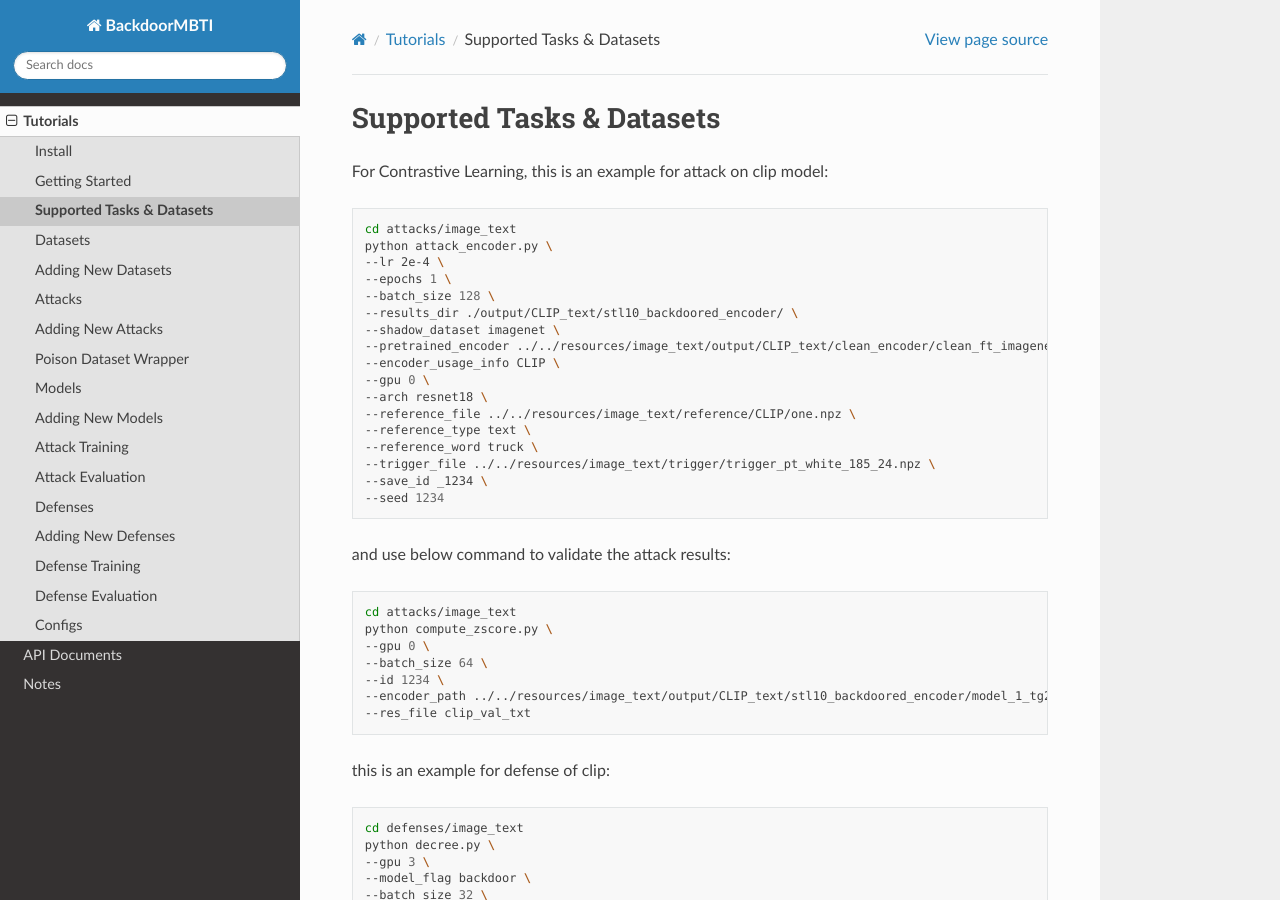
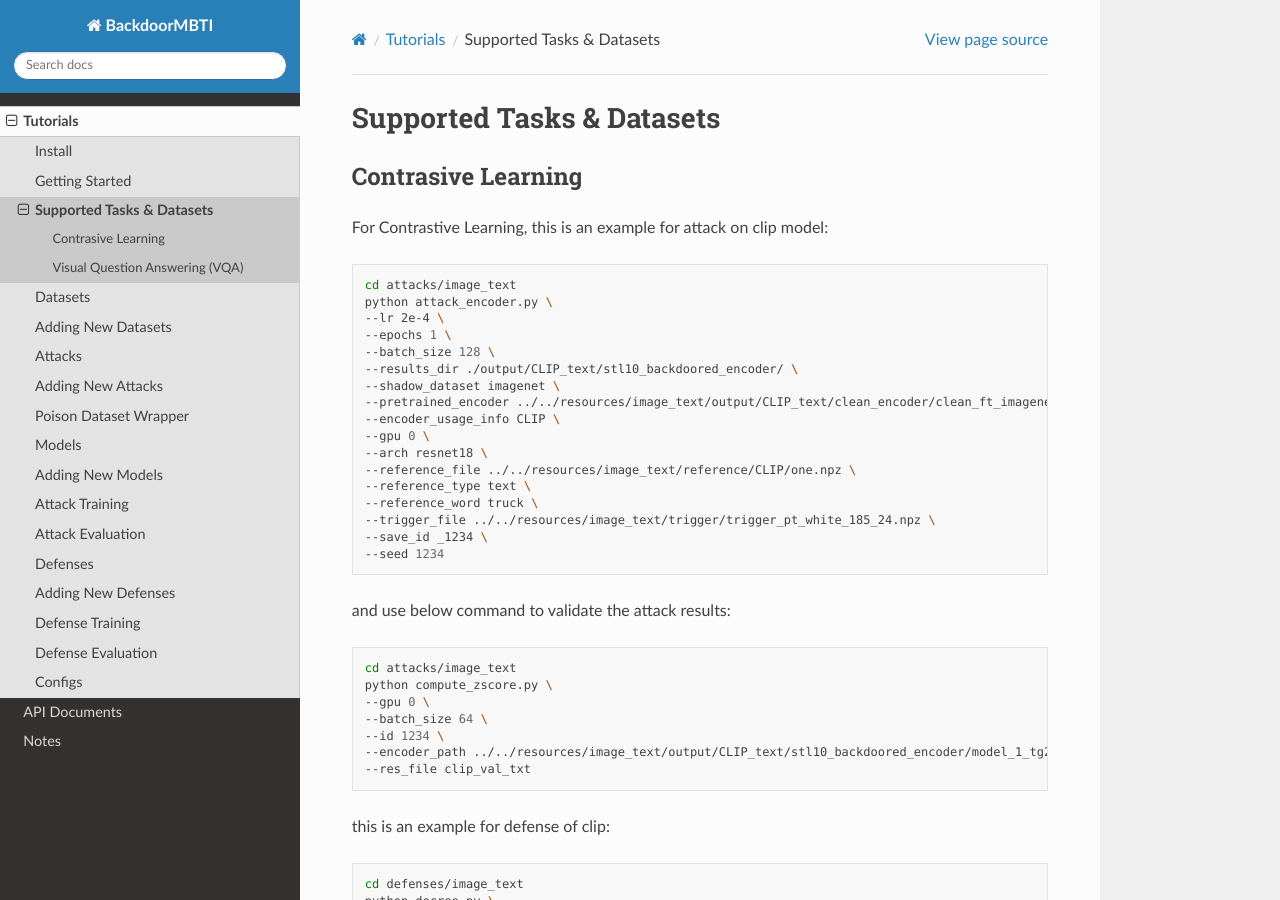
Before and after one commit to odymit/BackdoorMBTI-docs, a Sphinx documentation site: the page built from docs/source/tutorials/data_types.rst, in a window 1280 px wide and 900 px high. Built offline with Sphinx 7.4.7 and the Read the Docs theme 3.1.0, drawn with Linux system fonts in a browser that asks for light colours; some of the changed text lies outside the part shown.

Commit message:
update titles

```diff
--- a/docs/source/tutorials/data_types.rst
+++ b/docs/source/tutorials/data_types.rst
@@ -2,6 +2,10 @@
 
 Supported Tasks & Datasets
 ===============
+
+Contrasive Learning
+-------------------
+
 For Contrastive Learning, this is an example for attack on clip model:
 
 .. code-block:: bash
@@ -106,6 +110,9 @@ this is an example for defense of clip:
     --arch resnet50 \
     --result_file resultfinal_cliptxt.txt
 
+Visual Question Answering (VQA)
+-------------------------------
+
 For VQA tasks, we supply an example to generate poisoned dataset:
 
 .. code-block:: bash
```
